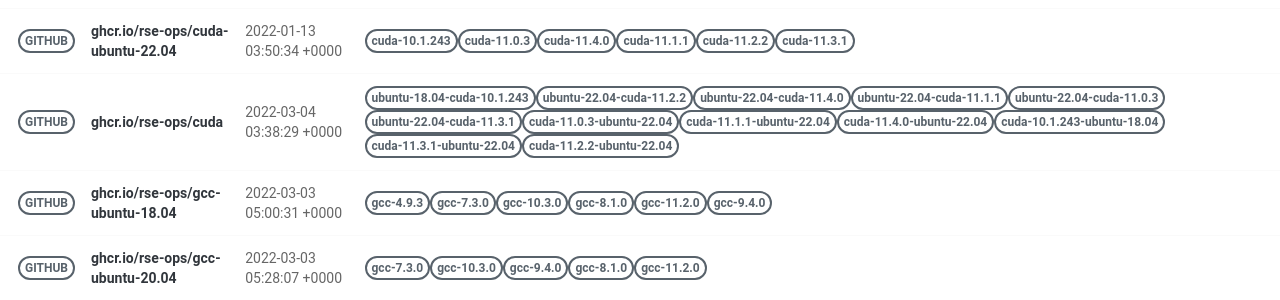
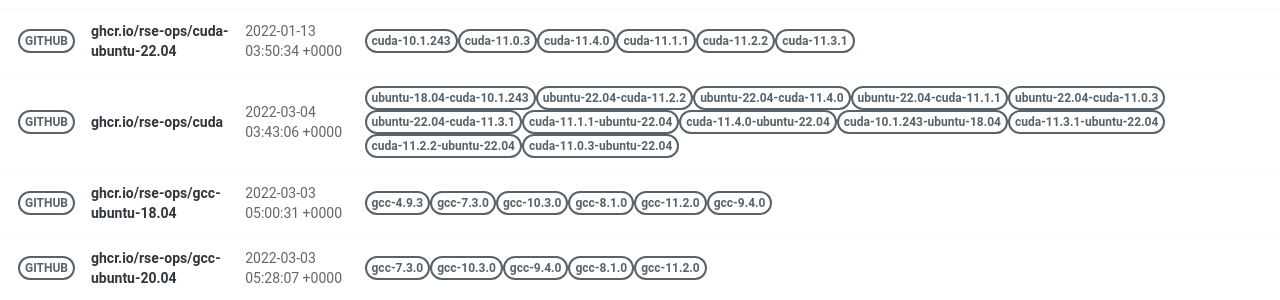
Before and after one commit to rse-ops/docker-images, a Jekyll site: the page built from pages/index.md, in a window 1280 px wide. Shown: the part 421-721 px from the top of the page. Built offline with Jekyll 4.4.1, drawn with Linux system fonts in a browser that asks for light colours; nearby versions of some CDN libraries.

Commit message:
Automated push to update library 2022-03-04

```diff
--- a/_library/ghcr.io-rse-ops-cuda.md
+++ b/_library/ghcr.io-rse-ops-cuda.md
@@ -1,7 +1,7 @@
 ---
 layout: container
 name: ghcr.io/rse-ops/cuda
-updated_at: 2022-03-04 03:38:29.425064
+updated_at: 2022-03-04 03:43:06.800409
 
 
 container_url: https://github.com/orgs/rse-ops/packages/container/package/cuda
```
Also changed, not shown: other parts of _library/ghcr.io-rse-ops-cuda.md (+3 -3 lines).
